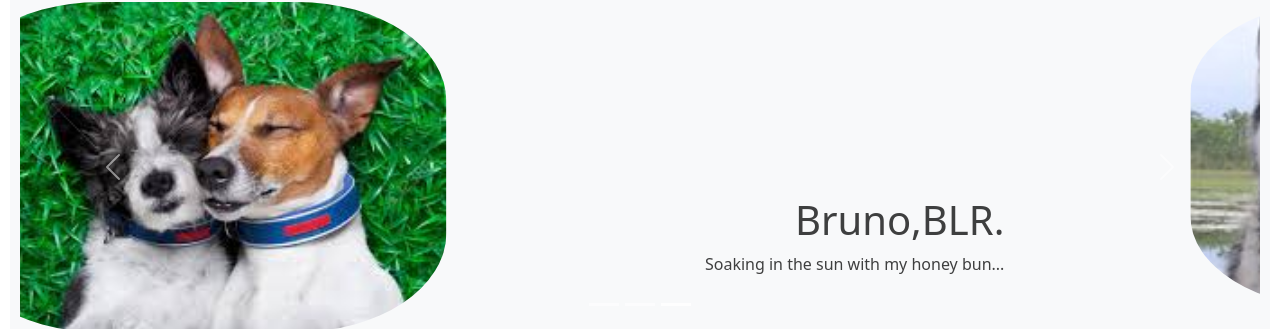
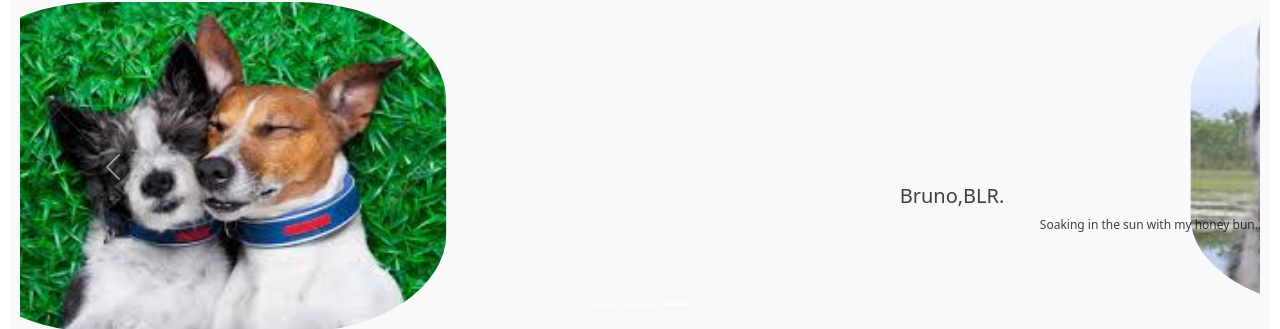
Before and after one commit to skandhaece/tin_dog, a plain HTML site: page index.html in a window 1280 px wide. Shown: the part 1070-1399 px from the top of the page. Drawn offline with nearby package versions, Linux system fonts and the light colour scheme.

Commit message:
Update style.css

```diff
--- a/style.css
+++ b/style.css
@@ -51,3 +51,39 @@ padding-left: 15%;
 		background-position: 0% 50%;
 	}
 }
+
+@media (min-width: 576px) {
+    .carousel-caption h1{
+        font-size: 20px;
+    }
+    .carousel-caption p{
+        width: 150px;
+        height: 60px;
+        margin-left: 260px;
+        font-size: 12px;
+    }
+  }
+
+@media (min-width: 768px) {
+    .carousel-caption p{
+        width: 100%;
+    }
+ }
+
+@media (min-width: 992px) {
+    .carousel-caption p{
+        width: 100%;
+    }
+ }
+
+/* @media (min-width: 1200px) {
+    .carousel-caption{
+        width: 90%;
+    }
+}
+
+@media (min-width: 1400px) {
+    .carousel-caption{
+        width: 90%;
+    }
+ } */
```
